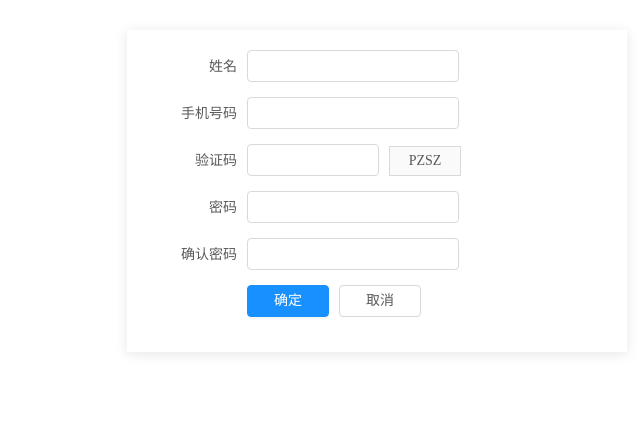
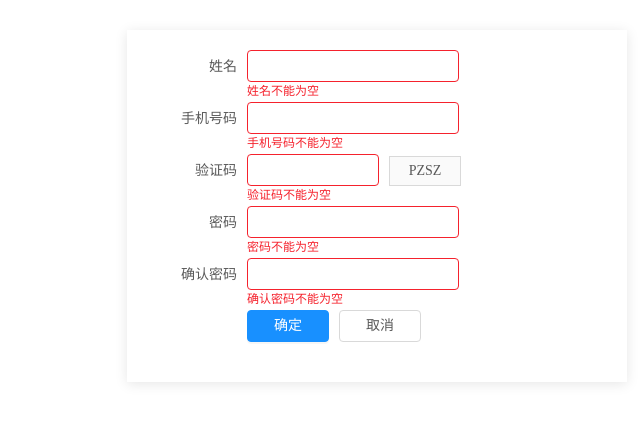
Before and after one commit to EstherJi/components, a website: page src/validate/index.html in a window 1280 px wide. Both pictures are taken after a click on the link "确定". Shown: the whole page, without its empty margins (263-903 px from the left). Drawn offline with nearby package versions, Linux system fonts and the light colour scheme.

Commit message:
validate表单验证

```diff
--- a/src/validate/index.css
+++ b/src/validate/index.css
@@ -6,16 +6,18 @@ div { box-sizing: border-box; }
 input, select { outline: none; }
 
 .pz-form { margin: 30px auto; width: 500px; padding: 20px 10px; box-shadow: 0 2px 12px 0 rgba(0, 0, 0, .1); }
-.pz-form .pz-form-item { margin-bottom: 15px; font-size: 0; }
+.pz-form .pz-form-item { position: relative; margin-bottom: 20px; font-size: 0; }
 .pz-form .pz-form-item .label { display: inline-block; padding-right: 10px; width: 100px; line-height: 30px; font-size: 14px; text-align: right; }
 .pz-form .pz-form-item input { padding-left: 10px; width: 200px; height: 30px; border: 1px solid #d9d9d9; border-radius: 4px; font-size: 14px; }
 .pz-form .pz-form-item input:focus { border-color: #40a9ff; box-shadow: 0 0 0 2px rgba(24, 144, 255, .2); }
+.pz-form .pz-form-item.has-error input { border-color: #f5222d; box-shadow: none; }
 .pz-form .pz-form-item .pz-btn { display: inline-block; width: 80px; height: 30px; line-height: 30px; font-size: 14px; border: 1px solid #d9d9d9; border-radius: 4px; text-align: center; cursor: pointer; }
 .pz-form .pz-form-item .pz-btn + .pz-btn { margin-left: 10px; }
 .pz-form .pz-form-item .pz-btn:first-child { margin-left: 110px; }
 .pz-form .pz-form-item .pz-submit-btn { color: #fff; background-color: #1890ff; border-color: #1890ff; box-shadow: 0 2px 0 rgba(0, 0, 0, .035) }
 .pz-form .pz-form-item .pz-submit-btn:hover { background-color: #40a9ff; border-color: #40a9ff; }
 .pz-form .pz-form-item .pz-cancel-btn:hover { color: #40a9ff; border-color: #40a9ff; }
+.pz-form .pz-form-item .error-tip { display: none; position: absolute; left: 110px; font-size: 12px; color: #f5222d; }
 
 .pz-form .pz-form-item input.code { width: 120px; }
 .pz-form .pz-form-item .msgcode { display: inline-block; margin-left: 10px; width: 70px; line-height: 28px; font-size: 14px; border: 1px solid #d9d9d9; background-color: #fafafa; text-align: center; cursor: pointer; }
--- a/src/validate/index.html
+++ b/src/validate/index.html
@@ -9,30 +9,59 @@
         <div class="pz-form">
             <div class="pz-form-item">
                 <span class="label">姓名</span>
-                <input type="text" name="name" class="">
+                <input type="text" class="valid" id="name" prop="name">
             </div>
             <div class="pz-form-item">
                 <span class="label">手机号码</span>
-                <input type="text" name="mobile" class="">
+                <input type="text" class="valid" id="mobile" prop="mobile" maxlength="11">
             </div>
             <div class="pz-form-item">
                 <span class="label">验证码</span>
-                <input type="text" name="code" class="code">
+                <input type="text" class="valid code" id="code" prop="code">
                 <span class="msgcode">PZSZ</span>
             </div>
             <div class="pz-form-item">
                 <span class="label">密码</span>
-                <input type="password" name="password" class="">
+                <input type="password" class="valid" id="password" prop="password">
             </div>
             <div class="pz-form-item">
                 <span class="label">确认密码</span>
-                <input type="password" name="confirmPwd" class="">
+                <input type="password" class="valid" id="confirmPwd" prop="confirmPwd">
             </div>
             <div class="pz-form-item">
                 <a class="pz-btn pz-submit-btn">确定</a>
                 <a class="pz-btn pz-cancel-btn">取消</a>
             </div>
         </div>
-        <script type="text/javascript" src="index.js"></script>
+
+        <script src="https://apps.bdimg.com/libs/jquery/2.1.4/jquery.min.js"></script>
+        <script src="index.js"></script>
+
+        <script>
+            var rules = {
+                name: { nullMsg: '姓名不能为空', errorMsg: '姓名格式错误', pattern: /^[a-zA-Z\u4e00-\u9fa5]{1,10}$/ },
+                mobile: { nullMsg: '手机号码不能为空', errorMsg: '手机号码格式错误' },
+                code: { nullMsg: '验证码不能为空', errorMsg: '验证码格式错误' },
+                password: { nullMsg: '密码不能为空', errorMsg: '密码格式不正确' },
+                confirmPwd: { nullMsg: '确认密码不能为空', errorMsg: '两次输入密码不一致', recheck: 'password' }
+            }
+
+            var pzFrom = new Validate().init({
+                form: $('.pz-form'),
+                rules: rules
+            })
+
+            $('.pz-submit-btn').on('click', function(){
+                var form = pzFrom.formCheck();
+                console.info(form)
+
+                // 校验单个，传id
+                pzFrom.check('name');
+            });
+
+            $('.pz-cancel-btn').on('click', function(){
+                pzFrom.resetFields();
+            })
+        </script>
     </body>
 </html>
--- a/src/validate/index.js
+++ b/src/validate/index.js
@@ -0,0 +1,137 @@
+
+var Validate = function(){
+    this.option = {
+        form: null,
+        rules: null,
+        blurCheck: true,
+        inputEl: '.valid',
+        errorTipClass: 'error-tip',
+        errorClass: 'has-error'
+    };
+
+    this.eles = [];
+    this.defaultRulesPattern = {
+        name: /^[a-zA-Z\u4e00-\u9fa5]{1,6}$/,
+        mobile: /^1(3|4|5|7|8)\d{9}$/,
+        code: /^\d{4}$/,
+        password: /^[0-9A-Za-z]{6,16}$/
+    };
+}
+
+Validate.prototype = {
+    constructor: Validate,
+
+    init: function(option){
+        var self = this;
+
+        if(!option) return;
+
+        for(var key in option){
+            this.option[key] = option[key];
+        }
+
+        var rules = this.option.rules;
+        this.option.form.find(this.option.inputEl).each(function(index){
+            var propName = $(this).attr('prop');
+            if(propName in rules){
+                self.eles.push({
+                    obj: $(this),
+                    objId: $(this).attr('id'),
+                    objIndex: index,
+                    objTip: $('<div class="' + self.option.errorTipClass + '"></div>'),
+                    pattern: rules[propName]['pattern'] ? rules[propName]['pattern'] : propName in self.defaultRulesPattern ? self.defaultRulesPattern[propName] : '',
+                    name: propName,
+                    nullMsg: rules[propName]['nullMsg'] ? rules[propName]['nullMsg'] : '该项不能为空',
+                    errorMsg: rules[propName]['errorMsg'] ? rules[propName]['errorMsg'] : '格式错误',
+                    recheck: rules[propName]['recheck'] ? rules[propName]['recheck'] : ''
+                })
+            }
+        })
+
+        if(this.option.blurCheck){
+            $.each(this.eles, function(index, val){
+                val.obj.on('blur', function(){
+                    self.__validate(index)
+                })
+            })
+        }
+
+        return this;
+    },
+
+    __validate: function(index){
+        var target = this.eles[index],
+            targetVal = target.obj.val(),
+            result = true;
+
+        if(targetVal){
+            if(target.recheck){
+                $.each(this.eles, function(index, val){
+                    if(target.recheck === val.name){
+                        result = targetVal === val.obj.val();
+                    }
+                })
+            }else{
+                result = target.pattern ? target.pattern.test(targetVal) : true;
+            }
+
+            target.objTip.html(result ? '' : target.errorMsg);
+        }else{
+            result = false;
+            target.objTip.html(target.nullMsg);
+        }
+
+        if(!result){
+            target.obj.parent().addClass(this.option.errorClass).append(target.objTip);
+            target.objTip.fadeIn(200);
+        }else{
+            target.obj.parent().removeClass(this.option.errorClass);
+            target.objTip.remove();
+        }
+
+        return result;
+    },
+
+    __getObjIndex: function(id){
+        var index = -1;
+
+        for(var i = 0; i < this.eles.length; i++){
+            if(id == this.eles[i].objId){
+                index = this.eles[i].objIndex;
+            }
+        }
+
+        return index;
+    },
+
+    check: function(id){
+        var index = this.__getObjIndex(id),
+            result = this.__validate(index);
+
+        return result;
+    },
+
+    formCheck: function(){
+        var self = this,
+            form = {},
+            result = true;
+
+        $.each(this.eles, function(index, val){
+            if(self.__validate(index)){
+                form[val.name] = val.obj.val();
+            }else{
+                result = false;
+            }
+        })
+
+        return result ? form : '';
+    },
+
+    resetFields: function(){
+        for(var i = 0; i < this.eles.length; i++){
+            this.eles[i].obj.parent().removeClass(this.option.errorClass);
+            this.eles[i].obj.val('');
+            this.eles[i].objTip.remove();
+        }
+    }
+}
```
Also changed, not shown: README.md.
